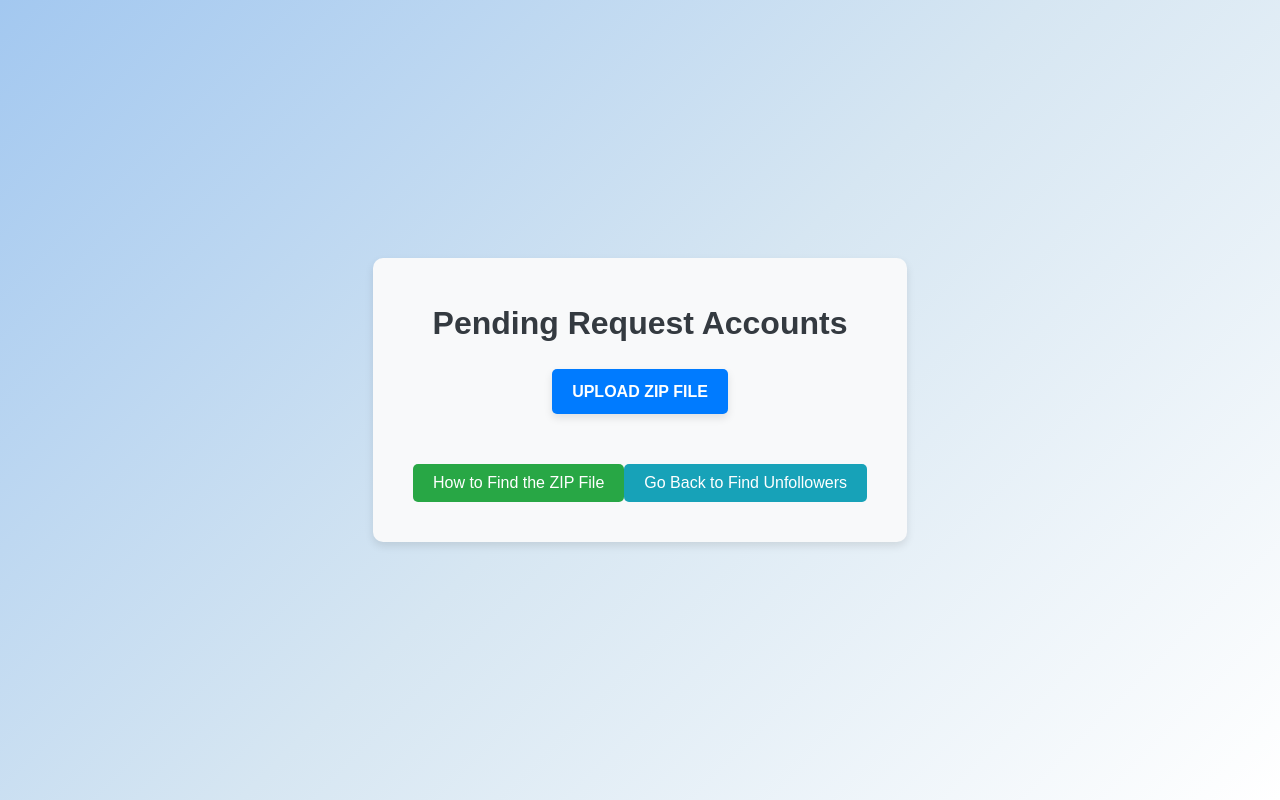
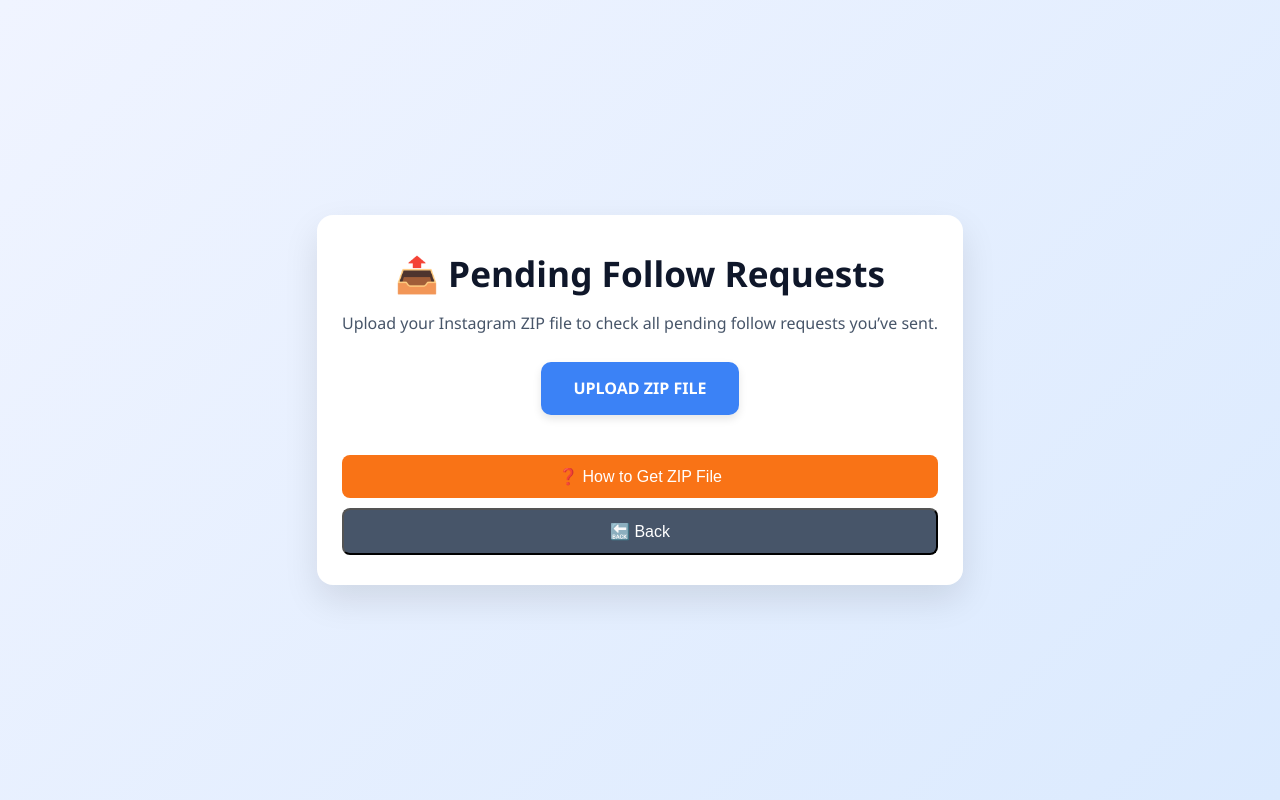
Before and after one commit to kunjkhanpara/Instagram_Unfollower_Tracker, a React (Create React App) app: page /Instagram_Unfollower_Tracker/ok in a window 1280 px wide. Built offline with nearby package versions, Linux system fonts and the light colour scheme.

Commit message:
Update: Fixed pending requests list height

```diff
--- a/src/components/ok.css
+++ b/src/components/ok.css
@@ -1,182 +1,209 @@
+* {
+  margin: 0;
+  padding: 0;
+  box-sizing: border-box;
+}
+
+body {
+  background: linear-gradient(135deg, #f0f4ff, #dbeafe);
+  font-family: 'Segoe UI', Tahoma, Geneva, Verdana, sans-serif;
+  color: #1f2937;
+  min-height: 100vh;
+}
+
+.main-wrapper {
+  display: flex;
+  justify-content: center;
+  align-items: center;
+  padding: 20px;
+  min-height: 100vh;
+}
+
 .file-upload-container {
-  background-color: #f8f9fa;
-  padding: 40px;
-  border-radius: 10px;
-  box-shadow: 0 4px 8px rgba(0, 0, 0, 0.1);
-  max-width: 600px;
-  margin: 30px auto;
-  text-align: center;
-  overflow: hidden;
+  width: 100%;
+  max-width: 700px;
+  background: #ffffff;
+  padding: 30px 25px;
+  border-radius: 16px;
+  box-shadow: 0 15px 35px rgba(0, 0, 0, 0.1);
+  animation: fadeInUp 0.7s ease;
 }
 
 h2 {
-  font-size: 2rem;
-  color: #343a40;
-  margin-bottom: 20px;
+  font-size: 2.2rem;
+  margin-bottom: 10px;
+  text-align: center;
+  color: #0f172a;
+}
+
+.description {
+  font-size: 1rem;
+  color: #475569;
+  text-align: center;
+  margin-bottom: 25px;
 }
 
 .upload-section {
-  margin-bottom: 20px;
+  display: flex;
+  flex-direction: column;
+  align-items: center;
 }
 
 .custom-upload-btn {
-  display: inline-block;
-  background-color: #007bff;
+  background: #3b82f6;
   color: white;
-  padding: 10px 20px;
+  padding: 14px 32px;
   font-size: 1rem;
-  border-radius: 5px;
+  border-radius: 10px;
   cursor: pointer;
-  transition: background-color 0.3s ease;
+  transition: 0.3s;
 }
 
 .custom-upload-btn:hover {
-  background-color: #0056b3;
+  background: #2563eb;
 }
 
 .upload-input-hidden {
   display: none;
 }
 
+.loading-spinner,
+.error-message {
+  margin-top: 15px;
+  font-size: 0.95rem;
+  text-align: center;
+}
+
 .loading-spinner {
-  font-size: 1.2rem;
-  color: #17a2b8;
+  color: #0f172a;
 }
 
 .error-message {
-  color: #dc3545;
-  margin-top: 10px;
+  color: #ef4444;
 }
 
 .result-section {
-  margin-top: 20px;
-  text-align: left;
+  margin-top: 30px;
+  width: 100%;
+}
+
+.result-section h3 {
+  font-size: 1.2rem;
+  color: #1e293b;
+  margin-bottom: 10px;
+  text-align: center;
 }
 
 .pending-requests-list {
-  list-style-type: none;
-  padding: 0;
-  max-height: 300px;
+  max-height: 440px;
   overflow-y: auto;
-  margin-top: 10px;
-  border: 1px solid #dee2e6;
-  border-radius: 5px;
-  padding: 10px;
-  background-color: #ffffff;
+  background: #f9fafb;
+  border-radius: 10px;
+  padding: 15px 20px;
+  list-style: none;
+  margin-bottom: 20px;
+  box-shadow: inset 0 0 5px rgba(0, 0, 0, 0.05);
 }
 
 .pending-requests-list li {
-  padding: 5px 0;
-  border-bottom: 1px solid #dee2e6;
+  padding: 8px 0;
+  border-bottom: 1px solid #e5e7eb;
 }
 
-.pending-requests-list li:last-child {
-  border-bottom: none;
-}
-
-.download-btn {
-  padding: 10px 20px;
-  background-color: #007bff;
-  color: white;
+.pending-requests-list a {
+  color: #2563eb;
+  text-decoration: none;
   font-size: 1rem;
-  border: none;
-  border-radius: 5px;
-  cursor: pointer;
-  margin-top: 10px;
-  transition: background-color 0.3s ease;
-}
-
-.download-btn:hover {
-  background-color: #0056b3;
-}
-
-.instructions-btn {
-  padding: 10px 20px;
-  background-color: #28a745;
-  color: white;
-  font-size: 1rem;
-  border: none;
-  border-radius: 5px;
-  cursor: pointer;
-  margin-top: 20px;
-  transition: background-color 0.3s ease;
-}
-
-.instructions-btn:hover {
-  background-color: #218838;
-}
-
-.back-btn {
-  padding: 10px 20px;
-  background-color: #17a2b8;
-  color: white;
-  font-size: 1rem;
-  border: none;
-  border-radius: 5px;
-  cursor: pointer;
-  margin-top: 20px;
-  transition: background-color 0.3s ease;
-}
-
-.back-btn:hover {
-  background-color: #5a6268;
-}
-
-.no-underline {
-  text-decoration: none;
 }
 
 .pending-requests-list a:hover {
   text-decoration: underline;
 }
 
-/* Mobile responsiveness */
-@media (max-width: 767px) {
+.download-btn {
+  background: #10b981;
+  color: white;
+  padding: 12px 24px;
+  font-size: 1rem;
+  border-radius: 8px;
+  cursor: pointer;
+  width: 100%;
+  transition: 0.3s;
+  margin-bottom: 20px;
+}
+
+.download-btn:hover {
+  background: #059669;
+}
+
+.instructions-btn,
+.back-btn {
+  background: #f97316;
+  color: white;
+  padding: 12px 20px;
+  font-size: 1rem;
+  border-radius: 8px;
+  cursor: pointer;
+  width: 100%;
+  margin-top: 10px;
+  transition: 0.3s;
+}
+
+.instructions-btn:hover {
+  background: #ea580c;
+}
+
+.back-btn {
+  background: #475569;
+}
+
+.back-btn:hover {
+  background: #334155;
+}
+
+@media (max-width: 768px) {
   .file-upload-container {
-      padding: 20px;
-      max-width: 100%;
+    padding: 20px;
   }
 
   h2 {
-      font-size: 1.5rem;
+    font-size: 1.6rem;
   }
 
-  .custom-upload-btn, .download-btn, .instructions-btn, .back-btn {
-      font-size: 0.9rem;
-      padding: 8px 16px;
-  }
-
-  .pending-requests-list {
-      max-height: 200px;
-  }
-
-  .result-section {
-      margin-top: 10px;
-  }
-
-  .pending-requests-list {
-      margin-bottom: 20px;
-  }
-
-  .upload-section {
-      display: flex;
-      flex-direction: column;
-      align-items: center;
-  }
-
-  .loading-spinner {
-      font-size: 1rem;
+  .custom-upload-btn,
+  .download-btn,
+  .instructions-btn,
+  .back-btn {
+    font-size: 0.95rem;
+    padding: 10px;
   }
 }
 
-/* Ensuring scroll behavior for smaller devices */
 @media (max-width: 480px) {
-  .pending-requests-list {
-      max-height: 150px;
-      overflow-y: scroll;
+  .file-upload-container {
+    padding: 16px;
   }
 
-  .file-upload-container {
-      padding: 15px;
+  h2 {
+    font-size: 1.4rem;
   }
 }
+
+@keyframes fadeInUp {
+  from {
+    opacity: 0;
+    transform: translateY(30px);
+  }
+  to {
+    opacity: 1;
+    transform: translateY(0);
+  }
+}
+
+.fade-in {
+  animation: fadeInUp 0.8s ease;
+}
+
+.slide-in {
+  animation: fadeInUp 1s ease;
+}
--- a/src/components/ok.js
+++ b/src/components/ok.js
@@ -1,14 +1,14 @@
 import React, { useState } from 'react';
 import JSZip from 'jszip';
 import { jsPDF } from 'jspdf';
-import { useNavigate } from 'react-router-dom'; // Use this hook for navigation
+import { useNavigate } from 'react-router-dom';
 import './ok.css';
 
 const PendingRequests = () => {
   const [pendingRequests, setPendingRequests] = useState([]);
   const [error, setError] = useState(null);
   const [isLoading, setIsLoading] = useState(false);
-  const navigate = useNavigate(); // Declare useNavigate hook
+  const navigate = useNavigate();
 
   const handleFileUpload = async (e) => {
     setIsLoading(true);
@@ -23,32 +23,30 @@
     try {
       const unzipped = await zip.loadAsync(file);
       let requests = [];
-
-      const connectionsFolder = unzipped.folder('connections/followers_and_following');
-      if (!connectionsFolder) {
-        setError('The folder "connections/followers_and_following" is missing.');
+      const folder = unzipped.folder('connections/followers_and_following');
+      if (!folder) {
+        setError('Folder "connections/followers_and_following" not found.');
         setIsLoading(false);
         return;
       }
 
-      const pendingRequestsFile = connectionsFolder.file('pending_follow_requests.json');
-      if (pendingRequestsFile) {
-        const content = await pendingRequestsFile.async('string');
+      const pendingFile = folder.file('pending_follow_requests.json');
+      if (pendingFile) {
+        const content = await pendingFile.async('string');
         const jsonData = JSON.parse(content);
         requests = jsonData.relationships_follow_requests_sent.flatMap(item =>
-          item.string_list_data.map(innerItem => innerItem.value.toLowerCase())
+          item.string_list_data.map(inner => inner.value.toLowerCase())
         );
       } else {
-        setError('Missing "pending_follow_requests.json" file.');
+        setError('File "pending_follow_requests.json" not found.');
         setIsLoading(false);
         return;
       }
 
       setPendingRequests(requests);
       setError(null);
-    } catch (err) {
-      setError('Error processing the ZIP file.');
-      console.error(err);
+    } catch {
+      setError('Error reading ZIP file.');
     } finally {
       setIsLoading(false);
     }
@@ -59,62 +57,48 @@
     doc.setFontSize(16);
     doc.text('Pending Requests List', 10, 20);
     doc.setFontSize(12);
-
-    pendingRequests.forEach((username, index) => {
-      const text = `${index + 1}. ${username}`;
-      const yPosition = 30 + (index * 10) % 280; // Add a new page after filling current
-      const xPosition = 10;
-      if (index > 0 && index % 28 === 0) doc.addPage();
-      doc.text(text, xPosition, yPosition);
+    pendingRequests.forEach((user, i) => {
+      const y = 30 + (i % 28) * 10;
+      if (i > 0 && i % 28 === 0) doc.addPage();
+      doc.text(`${i + 1}. ${user}`, 10, y);
     });
-
-    doc.save('pending-requests-list.pdf');
+    doc.save('pending-requests.pdf');
   };
 
   return (
-    <div className="file-upload-container">
-      <h2>Pending Request Accounts</h2>
+    <div className="main-wrapper fade-in">
+      <div className="file-upload-container slide-up">
+        <h2>📤 Pending Follow Requests</h2>
+        <p className="description">
+          Upload your Instagram ZIP file to check all pending follow requests you’ve sent.
+        </p>
+
         <div className="upload-section">
-        <label htmlFor="file-upload" className="custom-upload-btn">
-          Upload ZIP File
-        </label>
-        <input
-          id="file-upload"
-          type="file"
-          accept=".zip"
-          onChange={handleFileUpload}
-          className="upload-input-hidden"
-        />
-        {isLoading && <p className="loading-spinner">Processing... Please wait.</p>}
+          <label htmlFor="file-upload" className="custom-upload-btn pulse">Upload ZIP File</label>
+          <input id="file-upload" type="file" accept=".zip" onChange={handleFileUpload} className="upload-input-hidden" />
+          {isLoading && <p className="loading-spinner">Processing file...</p>}
           {error && <p className="error-message">{error}</p>}
         </div>
 
         {pendingRequests.length > 0 && (
-        <div className="result-section">
-          <h3>Pending Requests ({pendingRequests.length})</h3>
+          <div className="result-section fade-in">
+            <h3>{pendingRequests.length} Pending Request(s) Found</h3>
             <ul className="pending-requests-list">
-            {pendingRequests.map((user, index) => (
-              <li key={index}>
-                <a href={`https://instagram.com/${user}`} target="_blank" rel="noopener noreferrer" className="no-underline">
-                  {index + 1}. {user}
+              {pendingRequests.map((user, i) => (
+                <li key={i}>
+                  <a href={`https://instagram.com/${user}`} target="_blank" rel="noopener noreferrer">
+                    {i + 1}. {user}
                   </a>
                 </li>
               ))}
             </ul>
-          <button className="download-btn" onClick={downloadResult}>
-            Download List as PDF
-          </button>
+            <button className="download-btn bounce" onClick={downloadResult}>📄 Download as PDF</button>
           </div>
         )}
 
-      {/* Updated navigation */}
-      <button className="instructions-btn" onClick={() => navigate('/instructions')}>
-        How to Find the ZIP File
-      </button>
-
-      <button className="back-btn" onClick={() => navigate('/check-unfollower')}>
-        Go Back to Find Unfollowers
-      </button>
+        <button className="instructions-btn" onClick={() => navigate('/instructions')}>❓ How to Get ZIP File</button>
+        <button className="back-btn" onClick={() => navigate('/check-unfollower')}>🔙 Back</button>
+      </div>
     </div>
   );
 };
```
Lines whose indentation alone changed are shown as unchanged.
